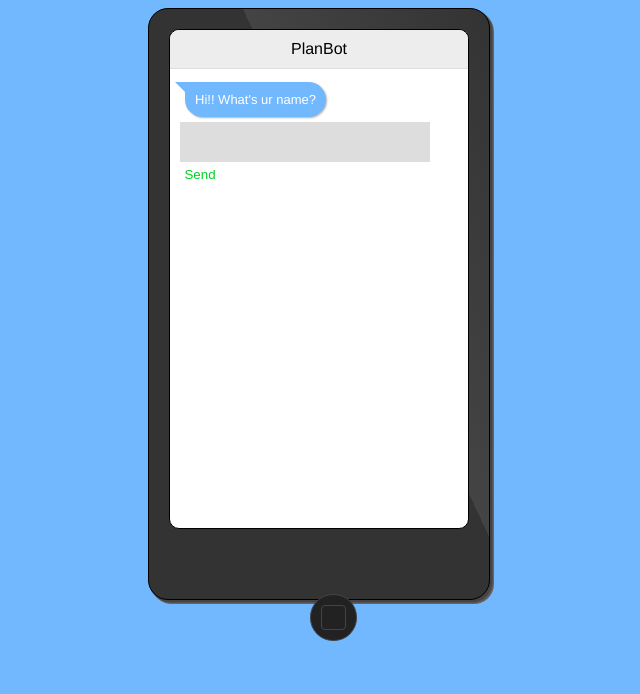
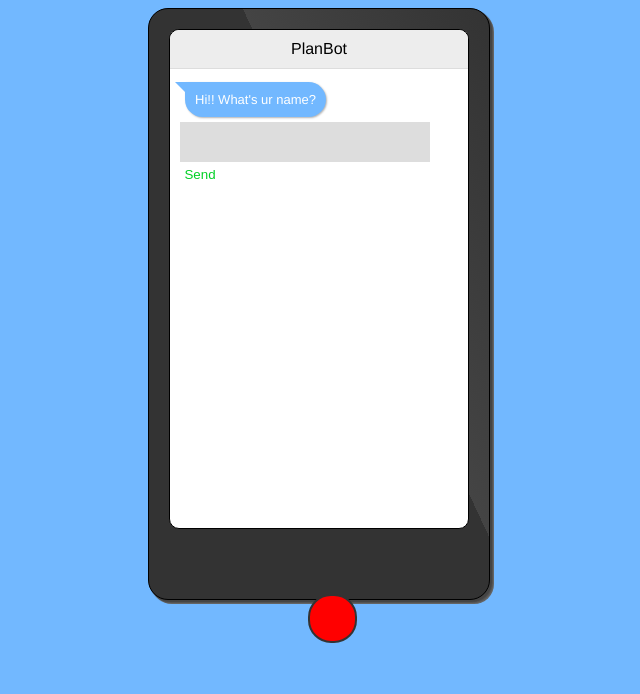
Before and after one commit to harrietorkney/app, a Flask app: page / in a window 1280 px wide. Shown: the top 694 px of the page, without its empty margins (321-961 px from the left). Run offline with Flask 2, Linux system fonts and the light colour scheme; some libraries are stand-ins or nearby versions.

Commit message:
more changes

```diff
--- a/demo.py
+++ b/demo.py
@@ -138,7 +138,9 @@ def day_hungry(message):
 		emit("answer4", response)
 
 def day_food_restaurant():
-	return ["Let me see what I can find..."]
+	global scenario
+	scenario = 'day_food_restaurant'
+	return ["Press that red button and I will see what I can find..."]
 
 def daythirsty():
 	return ["are u thirsty?"]
@@ -161,7 +163,7 @@ def night_hungry(message):
 def night_food():
 	global scenario
 	scenario = 'night_food'
-	return ['ok let me think']
+	return ['ok let me think', 'Hit the red button!']
 
 def nightthirsty():
 	return ["are u thirsty?"]
@@ -190,7 +192,10 @@ def day_thirsty(message):
 		emit("answer5", response)
 
 def day_drinks():
-	return ["OK... let me see what I can find"]
+	global scenario
+	scenario = 'day_drinks'
+	return ["Not a problem", "Try the red button for some ideas"]
+
 def cultured_or_not():
 	return["are u feeling C.U.L.T.U.R.E.D?"]
 
@@ -211,7 +216,9 @@ def night_thirsty(message):
 		emit ('answer5', response)
 
 def day_bad_weather_1():
-	return ["no problemo, i'm sure i can find something"]
+	global scenario
+	scenario = 'day_bad_weather_1'
+	return ["OK, ok...", "click the big red button and i'll see what I can find"]
 
 def club_or_bar():
 	return ["do u wanna dance as well?"]
@@ -260,9 +267,14 @@ def cluborbar(message):
 		emit('answer6', response)
 
 def night_bar():
-	return ["OK no problem, let me have a quick look..."]
+	global scenario
+	scenario = 'night_bar'
+	return ["Just some casual drinks then...", "Hit that red button"]
+
 def night_club():
-	return ["good for you, let's find you some options!"]
+	global scenario
+	scenario = 'night_club'
+	return ["Good for you you party animal", "Try the red button and I'll show you some options..."]
 
 @socketio.on('answer7')
 def day_user_not_thirsty(message):
@@ -284,9 +296,6 @@ def weather(message):
 
 def day_good_weather():
 	return ["great, let's see now..."]
-
-
-
 
 
   # print('received json: ' + str(json))
--- a/static/script.css
+++ b/static/script.css
@@ -39,21 +39,13 @@ body {
     margin-left: auto;
     margin-right: auto;
     border-radius: 23px;
-    border: 1px solid #444;
-    background: #222;
+    border: 2px solid #333;
+    background: #FF0000;
     position: fixed;
     top: 73%;
     right: 47%
 }
 
-.home-btn .hb-square{
-    background: none;
-    width: 23px;
-    height: 23px;
-    margin: 10px;
-    border-radius: 4px;
-    border: 1px solid #444;
-}
 
 .chat{
     background: #72b8ff;
--- a/templates/script.html
+++ b/templates/script.html
@@ -25,11 +25,11 @@
             <button id="send">Send</button>
         </div>
     </div>
-    <div class="home-btn">
-    <a href = "http://localhost5000/map" target ="_blank"></a>
-        <div class="hb-square">
-        </div>
-    </div>
+    <a href = "http://localhost5000/map" target ="_blank">
+    <div class="home-btn">  </div>
+    </a>
+
+
 </div>
 </div>
 <script src = "https://cdnjs.cloudflare.com/ajax/libs/socket.io/1.7.3/socket.io.min.js"> </script>
```
Also changed, not shown: templates/final_map.html (+9 -0 lines).
